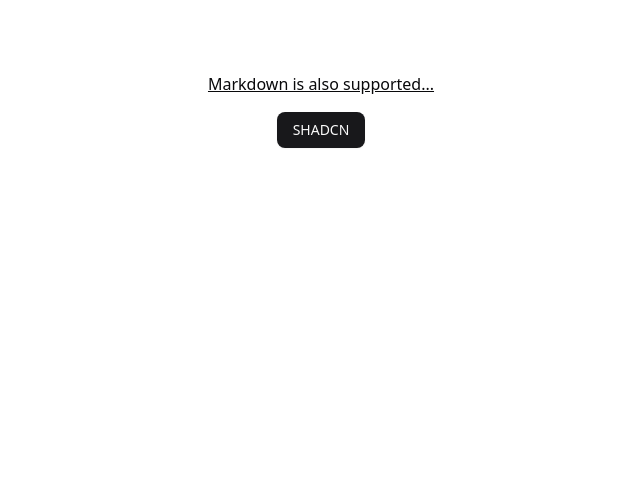
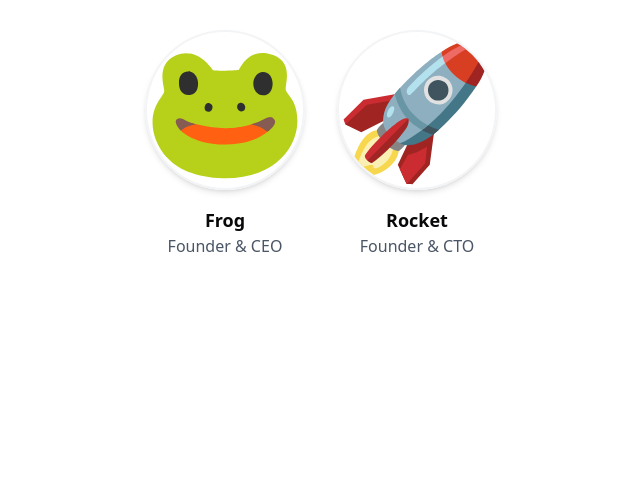
Before and after one commit to Shuflduf/Glass-Frog, an Astro site: page / in a window 1280 px wide. Shown: the part 298-800 px from the top of the page, without its empty margins (319-959 px from the left). Built offline with nearby package versions, Linux system fonts and the light colour scheme; Astro itself is replaced by a stand-in of ours.

Commit message:
hell yeah

```diff
--- /dev/null
+++ b/src/components/Founders.astro
@@ -0,0 +1,52 @@
+---
+import { Image } from 'astro:assets';
+
+interface Founder {
+  name: string;
+  role: string;
+  image: string;
+}
+
+interface Props {
+  founders?: Founder[];
+  title?: string;
+}
+
+const {
+  founders = [
+    {
+      name: "Frog",
+      role: "Founder & CEO",
+      image: "/assets/founders/frog.svg",
+    },
+    {
+      name: "Rocket",
+      role: "Founder & CTO",
+      image: "/assets/founders/rocket.svg",
+    },
+  ],
+  title = "Our Founders"
+} = Astro.props;
+---
+
+<section class="py-12 px-4 max-w-1/2">
+  <div class="container mx-auto">
+    <h2 class="text-3xl font-bold text-center mb-12">{title}</h2>
+
+    <div class="flex flex-wrap gap-8">
+      {founders.map((founder) => (
+        <div class="flex flex-col items-center group">
+          <div class="relative mb-4 overflow-hidden rounded-full w-40 h-40 border-2 border-gray-100 shadow-md transition-transform duration-300 group-hover:scale-105">
+            <img
+            src={founder.image || "/assets/founders/frog.svg"}
+              alt={`Photo of ${founder.name}`}
+              class="object-cover w-full h-full"
+            />
+          </div>
+          <h3 class="font-semibold text-lg text-center">{founder.name}</h3>
+          <p class="text-gray-600 text-center">{founder.role}</p>
+        </div>
+      ))}
+    </div>
+  </div>
+</section>
--- a/src/pages/index.astro
+++ b/src/pages/index.astro
@@ -2,7 +2,7 @@
 import '../styles/global.css';
 // Component Imports
 
-import { Button } from "@/components/ui/button";
+import Founders from "@/components/Founders.astro";
 // Full Astro Component Syntax:
 // https://docs.astro.build/basics/astro-components/
 ---
@@ -13,14 +13,12 @@ import { Button } from "@/components/ui/button";
 		<meta name="viewport" content="width=device-width" />
 		<link rel="icon" type="image/svg+xml" href="/favicon.svg" />
 		<meta name="generator" content={Astro.generator} />
-		<title>Astro + TailwindCSS</title>
+		<title>Glass Frog</title>
 	</head>
 
 	<body>
 		<div class="grid place-items-center h-screen content-center">
-			<a href="/markdown-page" class="p-4 underline">Markdown is also supported...</a>
-      <Button>SHADCN</Button>
-
+      <Founders />
 		</div>
 	</body>
 </html>
```
Also changed, not shown: public/assets/founders/frog.svg (added), public/assets/founders/rocket.svg (added), src/components/ConfettiButton.astro (renamed from src/components/Button.astro).
